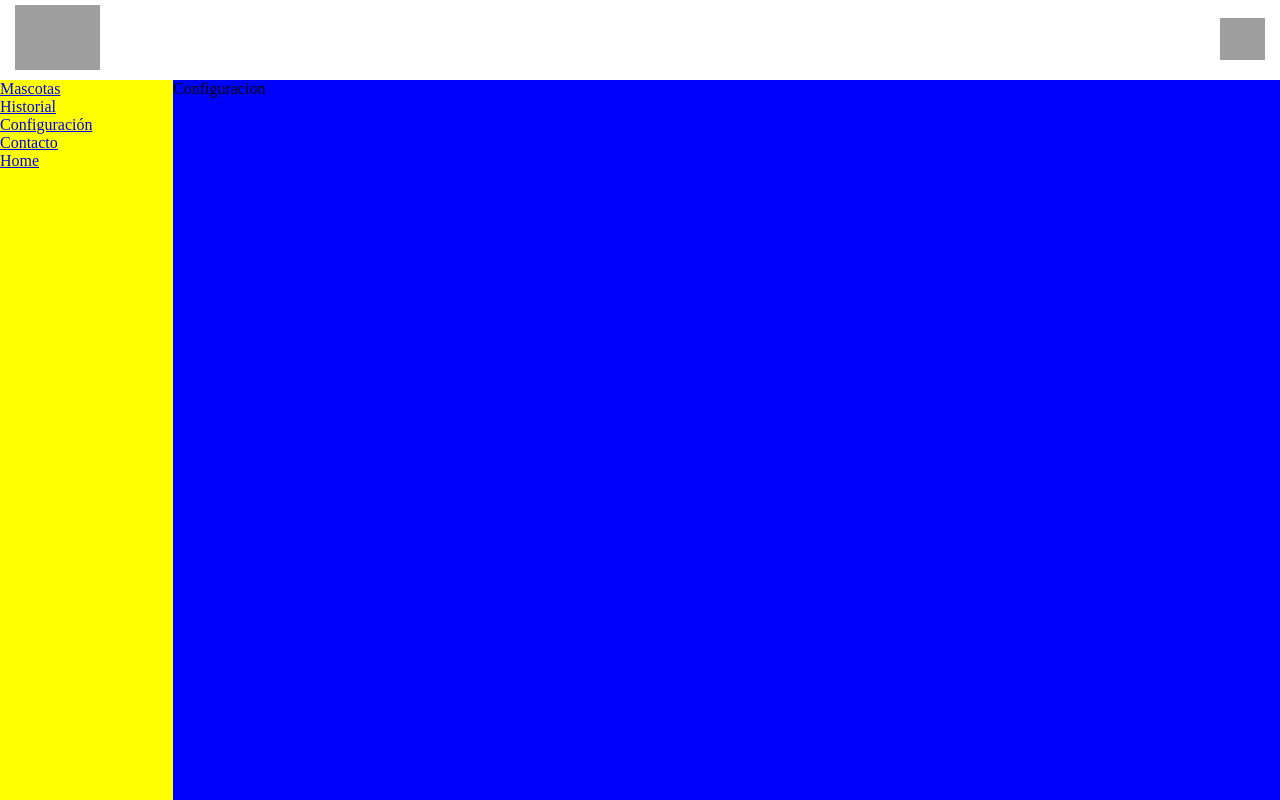
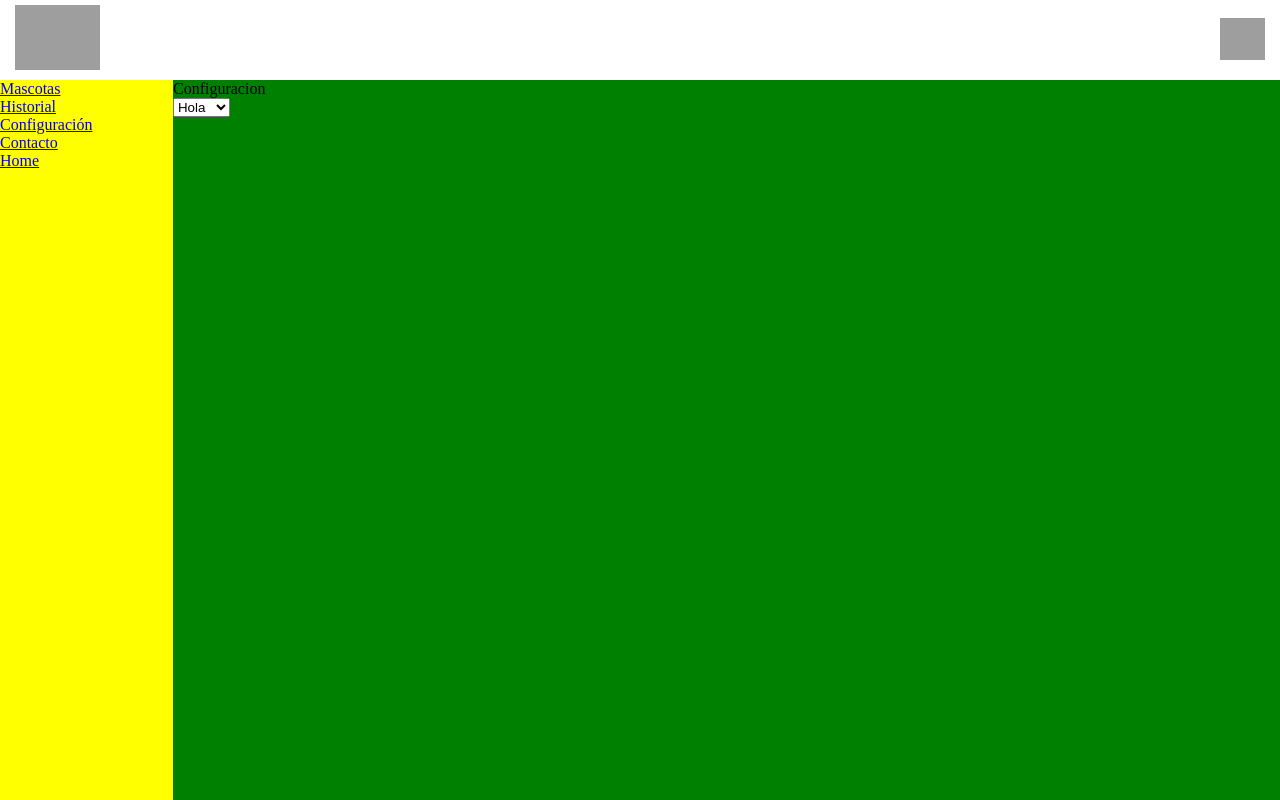
Before and after one commit to renzo-code/front-veterinaria, a React (Create React App) app: page /configuracion in a window 1280 px wide. Built offline with nearby package versions, Linux system fonts and the light colour scheme; grey boxes are pictures that could not be loaded.

Commit message:
creando componentes

```diff
--- /dev/null
+++ b/src/components/ComboBox.jsx
@@ -0,0 +1,15 @@
+import React from 'react'
+
+
+const ComboBox = () => {
+  return (
+    <div>
+        <select name="" id="">
+          <option value="">Hola</option>
+          <option value="">Hola2</option>
+        </select>
+    </div>
+  )
+}
+
+export default ComboBox
--- a/src/layout/style.scss
+++ b/src/layout/style.scss
@@ -4,6 +4,6 @@
 }
 
 .l-body {
-  background-color: blue;
+  background-color: green;
   width: 100%;
 }
--- a/src/pages/Web/Configuracion/Configuracion.jsx
+++ b/src/pages/Web/Configuracion/Configuracion.jsx
@@ -1,9 +1,13 @@
 import React from 'react'
+import ComboBox from './../../../components/ComboBox'
 
 const Configuracion = () => {
   return (
     <div>
       Configuracion
+      <div>
+        <ComboBox></ComboBox>
+      </div>
     </div>
   )
 }
```
